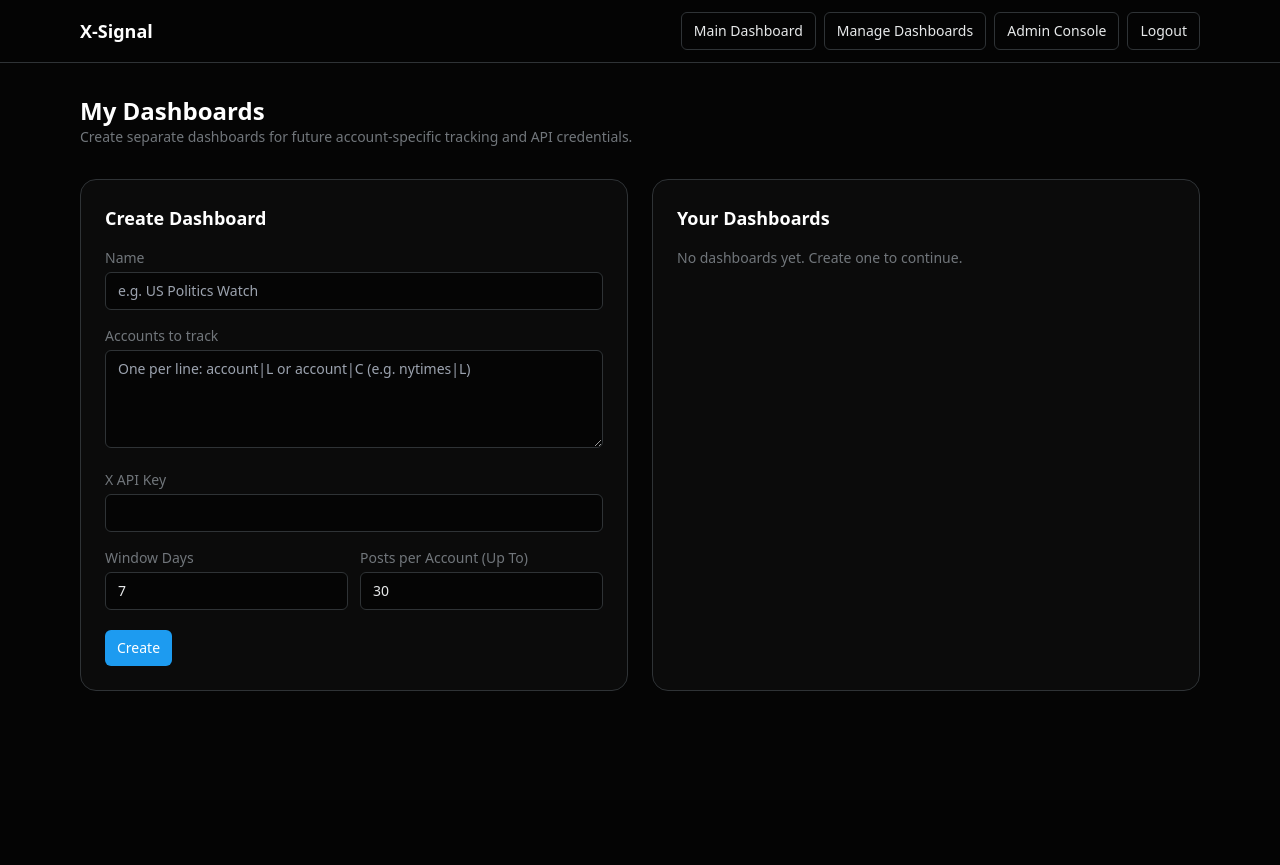
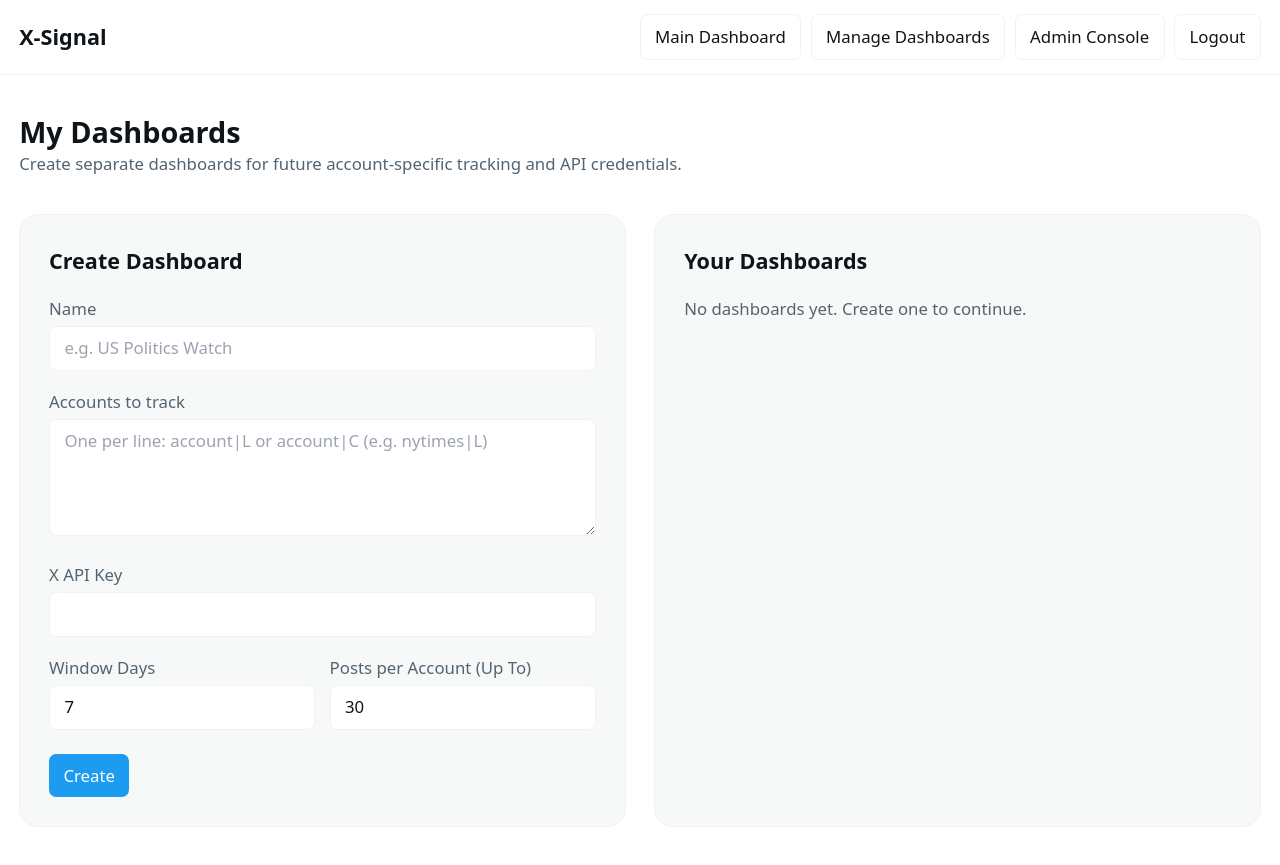
Before and after one commit to Aesonnn/X-Signal, a Django app: page /workspaces/ in a window 1280 px wide. Before the commit the page ends 691 px from the top, so only its background shows below. Run offline with Django 5.2, Linux system fonts and the light colour scheme; the visitor is signed in with stand-in values (Sample User, id 1); data comes from the database, SQL or seed files in the repository; parts of the project's set-up code (start-up, migrations or seed data) failed here and were passed over; some libraries are stand-ins or nearby versions.

Commit message:
Light theme

```diff
--- a/dashboard/forms.py
+++ b/dashboard/forms.py
@@ -24,7 +24,7 @@ class SignUpForm(UserCreationForm):
 
     def __init__(self, *args, **kwargs):
         super().__init__(*args, **kwargs)
-        field_class = "w-full rounded-md border border-[#2F3336] bg-[#050505] px-3 py-2 text-sm text-[#E7E9EA]"
+        field_class = "w-full rounded-md border border-[#EFF3F4] bg-[#FFFFFF] px-3 py-2 text-sm text-[#0F1419]"
         for name in ("username", "email", "password1", "password2"):
             self.fields[name].widget.attrs.update({"class": field_class})
 
@@ -66,30 +66,30 @@ class UserDashboardForm(forms.ModelForm):
             self.fields["name"].max_length = DASHBOARD_NAME_MAX_LENGTH
         self.fields["name"].widget.attrs.update(
             {
-                "class": "w-full rounded-md border border-[#2F3336] bg-[#050505] px-3 py-2 text-sm text-[#E7E9EA]",
+                "class": "w-full rounded-md border border-[#EFF3F4] bg-[#FFFFFF] px-3 py-2 text-sm text-[#0F1419]",
                 **({"maxlength": str(DASHBOARD_NAME_MAX_LENGTH)} if self._enforce_name_limit else {}),
             }
         )
         self.fields["selected_accounts"].widget.attrs.update(
             {
-                "class": "w-full rounded-md border border-[#2F3336] bg-[#050505] px-3 py-2 text-sm text-[#E7E9EA]"
+                "class": "w-full rounded-md border border-[#EFF3F4] bg-[#FFFFFF] px-3 py-2 text-sm text-[#0F1419]"
             }
         )
         self.fields["x_api_key"].widget.attrs.update(
             {
-                "class": "w-full rounded-md border border-[#2F3336] bg-[#050505] px-3 py-2 text-sm text-[#E7E9EA]"
+                "class": "w-full rounded-md border border-[#EFF3F4] bg-[#FFFFFF] px-3 py-2 text-sm text-[#0F1419]"
             }
         )
         self.fields["fetch_window_days"].widget.attrs.update(
             {
-                "class": "w-full rounded-md border border-[#2F3336] bg-[#050505] px-3 py-2 text-sm text-[#E7E9EA]",
+                "class": "w-full rounded-md border border-[#EFF3F4] bg-[#FFFFFF] px-3 py-2 text-sm text-[#0F1419]",
                 "min": str(FETCH_WINDOW_DAYS_MIN),
                 "oninput": f"if(this.value!=='' && Number(this.value)<{FETCH_WINDOW_DAYS_MIN})this.value={FETCH_WINDOW_DAYS_MIN};",
             }
         )
         self.fields["fetch_posts_per_account"].widget.attrs.update(
             {
-                "class": "w-full rounded-md border border-[#2F3336] bg-[#050505] px-3 py-2 text-sm text-[#E7E9EA]",
+                "class": "w-full rounded-md border border-[#EFF3F4] bg-[#FFFFFF] px-3 py-2 text-sm text-[#0F1419]",
                 "min": str(FETCH_POSTS_PER_ACCOUNT_MIN),
                 "oninput": f"if(this.value!=='' && Number(this.value)<{FETCH_POSTS_PER_ACCOUNT_MIN})this.value={FETCH_POSTS_PER_ACCOUNT_MIN};",
             }
--- a/dashboard/templates/dashboard/workspaces/index.html
+++ b/dashboard/templates/dashboard/workspaces/index.html
@@ -1,24 +1,24 @@
 <!doctype html>
-<html lang="en" class="h-full">
+<html lang="en" class="h-full" style="font-size: 120%;">
 <head>
   <meta charset="utf-8" />
   <meta name="viewport" content="width=device-width, initial-scale=1" />
   <title>My Dashboards · X-Signal</title>
   <script src="https://cdn.tailwindcss.com"></script>
 </head>
-<body class="min-h-full bg-[#050505] text-[#E7E9EA] font-sans">
-  <header class="border-b border-[#2F3336] bg-[#050505]/95">
+<body class="min-h-full bg-[#FFFFFF] text-[#0F1419] font-sans">
+  <header class="border-b border-[#EFF3F4] bg-[#FFFFFF]/95">
     <div class="max-w-6xl mx-auto px-4 py-3 flex flex-wrap items-center justify-between gap-3">
-      <div class="text-lg font-semibold text-white">X-Signal</div>
-      <div class="flex flex-wrap items-center gap-2 text-sm text-[#E7E9EA]">
-        <a href="{% url 'dashboard' %}?workspace=main&affiliation=ALL" class="rounded-md border border-[#2F3336] px-3 py-2 hover:bg-[#0b0b0b]">Main Dashboard</a>
-        <a href="{% url 'dashboard_hub' %}" class="rounded-md border border-[#2F3336] px-3 py-2 hover:bg-[#0b0b0b]">Manage Dashboards</a>
+      <div class="text-lg font-semibold text-[#0F1419]">X-Signal</div>
+      <div class="flex flex-wrap items-center gap-2 text-sm text-[#0F1419]">
+        <a href="{% url 'dashboard' %}?workspace=main&affiliation=ALL" class="rounded-md border border-[#EFF3F4] px-3 py-2 hover:bg-[#F7F9F9]">Main Dashboard</a>
+        <a href="{% url 'dashboard_hub' %}" class="rounded-md border border-[#EFF3F4] px-3 py-2 hover:bg-[#F7F9F9]">Manage Dashboards</a>
         {% if can_access_admin_console %}
-          <a href="{% url 'admin_console' %}" class="rounded-md border border-[#2F3336] px-3 py-2 hover:bg-[#0b0b0b]">Admin Console</a>
+          <a href="{% url 'admin_console' %}" class="rounded-md border border-[#EFF3F4] px-3 py-2 hover:bg-[#F7F9F9]">Admin Console</a>
         {% endif %}
         <form method="post" action="{% url 'logout' %}">
           {% csrf_token %}
-          <button class="rounded-md border border-[#2F3336] px-3 py-2">Logout</button>
+          <button class="rounded-md border border-[#EFF3F4] px-3 py-2">Logout</button>
         </form>
       </div>
     </div>
@@ -27,47 +27,47 @@
   <main class="max-w-6xl mx-auto px-4 py-8 space-y-8">
     <header class="flex items-center justify-between gap-4 flex-wrap">
       <div>
-        <h1 class="text-2xl font-bold text-white">My Dashboards</h1>
-        <p class="text-sm text-[#71767B]">Create separate dashboards for future account-specific tracking and API credentials.</p>
+        <h1 class="text-2xl font-bold text-[#0F1419]">My Dashboards</h1>
+        <p class="text-sm text-[#536471]">Create separate dashboards for future account-specific tracking and API credentials.</p>
       </div>
     </header>
 
     {% if messages %}
       <section class="space-y-2">
         {% for message in messages %}
-          <div class="rounded-lg border px-4 py-3 text-sm {% if 'error' in message.tags %}border-red-500/60 bg-red-500/10 text-red-300{% elif 'success' in message.tags %}border-green-500/60 bg-green-500/10 text-green-300{% else %}border-[#2F3336] bg-[#0b0b0b] text-[#E7E9EA]{% endif %}">{{ message }}</div>
+          <div class="rounded-lg border px-4 py-3 text-sm {% if 'error' in message.tags %}border-red-500/60 bg-red-500/10 text-red-300{% elif 'success' in message.tags %}border-green-500/60 bg-green-500/10 text-green-300{% else %}border-[#EFF3F4] bg-[#F7F9F9] text-[#0F1419]{% endif %}">{{ message }}</div>
         {% endfor %}
       </section>
     {% endif %}
 
     <section class="grid grid-cols-1 lg:grid-cols-2 gap-6">
-      <div class="rounded-2xl border border-[#2F3336] bg-[#0b0b0b] p-6">
-        <h2 class="text-lg font-semibold text-white mb-4">Create Dashboard</h2>
+      <div class="rounded-2xl border border-[#EFF3F4] bg-[#F7F9F9] p-6">
+        <h2 class="text-lg font-semibold text-[#0F1419] mb-4">Create Dashboard</h2>
         <form method="post" action="{% url 'create_user_dashboard' %}" class="space-y-4">
           {% csrf_token %}
           <div>
-            <label class="block text-sm text-[#71767B] mb-1">Name</label>
+            <label class="block text-sm text-[#536471] mb-1">Name</label>
             {{ form.name }}
             <div class="text-xs text-red-300 mt-1">{{ form.name.errors }}</div>
           </div>
           <div>
-            <label class="block text-sm text-[#71767B] mb-1">Accounts to track</label>
+            <label class="block text-sm text-[#536471] mb-1">Accounts to track</label>
             {{ form.selected_accounts }}
             <div class="text-xs text-red-300 mt-1">{{ form.selected_accounts.errors }}</div>
           </div>
           <div>
-            <label class="block text-sm text-[#71767B] mb-1">X API Key</label>
+            <label class="block text-sm text-[#536471] mb-1">X API Key</label>
             {{ form.x_api_key }}
             <div class="text-xs text-red-300 mt-1">{{ form.x_api_key.errors }}</div>
           </div>
           <div class="grid grid-cols-1 md:grid-cols-2 gap-3">
             <div>
-              <label class="block text-sm text-[#71767B] mb-1">Window Days</label>
+              <label class="block text-sm text-[#536471] mb-1">Window Days</label>
               {{ form.fetch_window_days }}
               <div class="text-xs text-red-300 mt-1">{{ form.fetch_window_days.errors }}</div>
             </div>
             <div>
-              <label class="block text-sm text-[#71767B] mb-1">Posts per Account (Up To)</label>
+              <label class="block text-sm text-[#536471] mb-1">Posts per Account (Up To)</label>
               {{ form.fetch_posts_per_account }}
               <div class="text-xs text-red-300 mt-1">{{ form.fetch_posts_per_account.errors }}</div>
             </div>
@@ -76,19 +76,19 @@
         </form>
       </div>
 
-      <div class="rounded-2xl border border-[#2F3336] bg-[#0b0b0b] p-6">
-        <h2 class="text-lg font-semibold text-white mb-4">Your Dashboards</h2>
+      <div class="rounded-2xl border border-[#EFF3F4] bg-[#F7F9F9] p-6">
+        <h2 class="text-lg font-semibold text-[#0F1419] mb-4">Your Dashboards</h2>
         <div class="space-y-3">
           {% for dashboard in dashboards %}
-            <div class="rounded-xl border border-[#2F3336] bg-[#050505] px-4 py-3">
+            <div class="rounded-xl border border-[#EFF3F4] bg-[#FFFFFF] px-4 py-3">
               <a href="{% url 'dashboard' %}?workspace={{ dashboard.id }}" class="block hover:opacity-95 transition">
-                <div class="text-sm font-medium text-white">{{ dashboard.name }}</div>
-                <div class="text-xs text-[#71767B] mt-1">Updated: {{ dashboard.updated_at }}</div>
+                <div class="text-sm font-medium text-[#0F1419]">{{ dashboard.name }}</div>
+                <div class="text-xs text-[#536471] mt-1">Updated: {{ dashboard.updated_at }}</div>
               </a>
               <div class="mt-3 flex items-center justify-between gap-3">
-                <div class="text-xs text-[#71767B]">{{ dashboard.fetch_window_days }}d · {{ dashboard.fetch_posts_per_account }} posts/account</div>
+                <div class="text-xs text-[#536471]">{{ dashboard.fetch_window_days }}d · {{ dashboard.fetch_posts_per_account }} posts/account</div>
                 <div class="flex flex-wrap items-center justify-end gap-2">
-                  <a href="{% url 'edit_user_dashboard' dashboard.id %}" class="rounded-md border border-[#2F3336] px-3 py-2 text-xs text-[#E7E9EA]">Edit</a>
+                  <a href="{% url 'edit_user_dashboard' dashboard.id %}" class="rounded-md border border-[#EFF3F4] px-3 py-2 text-xs text-[#0F1419]">Edit</a>
                   <form method="post" action="{% url 'delete_user_dashboard' dashboard.id %}" onsubmit="return confirm('Delete this dashboard and all associated posts/replies? This action cannot be undone.');">
                     {% csrf_token %}
                     <button type="submit" class="rounded-md border border-red-500/70 bg-red-500/10 px-3 py-2 text-xs font-medium text-red-300 hover:bg-red-500/20">Delete</button>
@@ -101,7 +101,7 @@
               </div>
             </div>
           {% empty %}
-            <div class="text-sm text-[#71767B]">No dashboards yet. Create one to continue.</div>
+            <div class="text-sm text-[#536471]">No dashboards yet. Create one to continue.</div>
           {% endfor %}
         </div>
       </div>
--- a/dashboard/views.py
+++ b/dashboard/views.py
@@ -244,14 +244,14 @@ def _build_day_breakdown_payload(selected_affiliation: str) -> dict:
 
 def _apply_dark_style(fig):
     fig.update_layout(
-        template="plotly_dark",
-        paper_bgcolor="#0b0b0b",
-        plot_bgcolor="#0b0b0b",
-        font={"color": "#E7E9EA", "family": "Inter, ui-sans-serif, system-ui"},
+        template="plotly_white",
+        paper_bgcolor="#F7F9F9",
+        plot_bgcolor="#F7F9F9",
+        font={"color": "#0F1419", "family": "Inter, ui-sans-serif, system-ui", "size": 14},
         margin={"l": 28, "r": 18, "t": 50, "b": 36},
         legend={
             "bgcolor": "rgba(0,0,0,0)",
-            "font": {"color": "#E5E7EB"},
+            "font": {"color": "#536471"},
             "orientation": "h",
             "yanchor": "bottom",
             "y": 1.02,
@@ -260,8 +260,8 @@ def _apply_dark_style(fig):
         },
         hoverlabel={"bgcolor": "#0F1419", "font_color": "#F9FAFB"},
     )
-    fig.update_xaxes(gridcolor="#2F3336", linecolor="#2F3336", zerolinecolor="#2F3336")
-    fig.update_yaxes(gridcolor="#2F3336", linecolor="#2F3336", zerolinecolor="#2F3336")
+    fig.update_xaxes(gridcolor="#EFF3F4", linecolor="#EFF3F4", zerolinecolor="#EFF3F4")
+    fig.update_yaxes(gridcolor="#EFF3F4", linecolor="#EFF3F4", zerolinecolor="#EFF3F4")
     return fig
 
 
@@ -1225,8 +1225,8 @@ def dashboard(request):
     correlation_insights = _build_correlation_insights(correlation_data)
 
     context = {
-        "line_chart": line_fig.to_html(full_html=False, include_plotlyjs=False, div_id="daily-line-chart"),
-        "bar_chart": bar_fig.to_html(full_html=False, include_plotlyjs=False, div_id="affiliation-bar-chart"),
+        "line_chart": line_fig.to_html(full_html=False, include_plotlyjs=False, div_id="daily-line-chart", config={"responsive": True}, default_width="100%", default_height="450px"),
+        "bar_chart": bar_fig.to_html(full_html=False, include_plotlyjs=False, div_id="affiliation-bar-chart", config={"responsive": True}, default_width="100%", default_height="450px"),
         "affiliation_options": affiliation_options,
         "selected_affiliation": selected_affiliation,
         "day_breakdown": day_breakdown,
```
Also changed, not shown: dashboard/templates/dashboard/admin_console.html (+37 -37 lines), dashboard/templates/dashboard/auth/login.html (+10 -10 lines), dashboard/templates/dashboard/auth/signup.html (+14 -14 lines), dashboard/templates/dashboard/index.html (+26 -26 lines), dashboard/templates/dashboard/workspaces/edit.html (+20 -20 lines).
